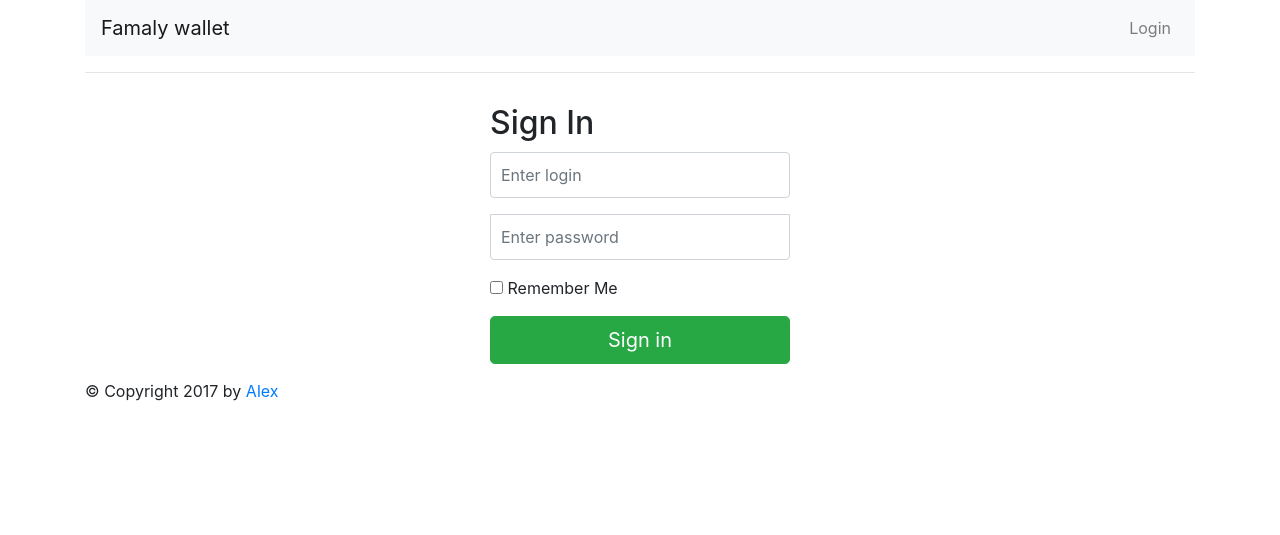
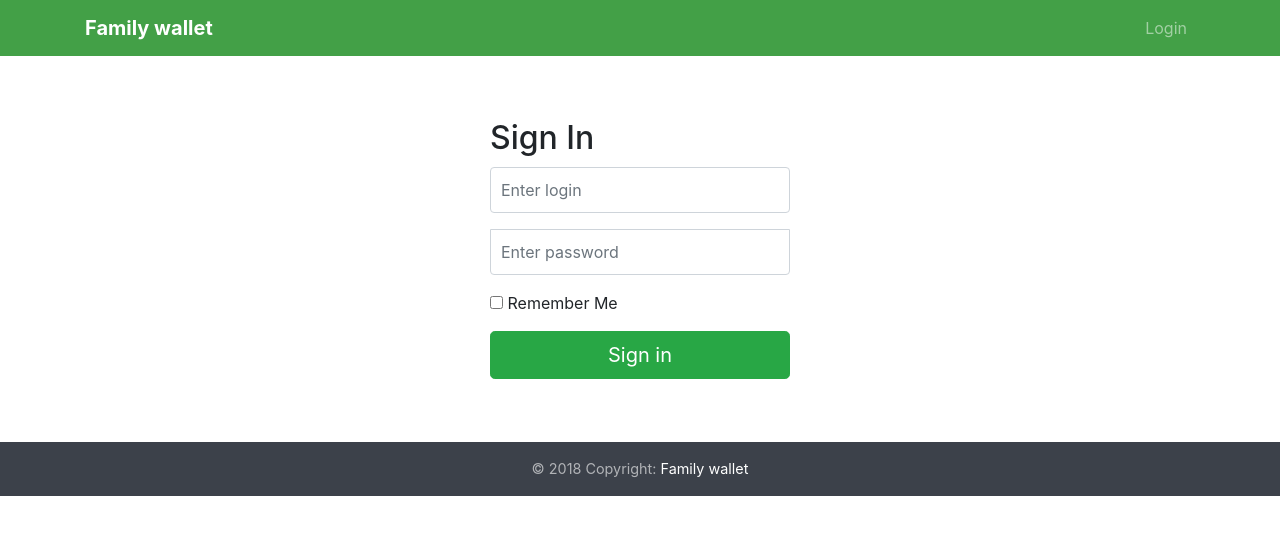
Before and after one commit to Alex0M/fwallet, a Flask app: page /login in a window 1280 px wide. Shown: the top 535 px of the page. Run offline with Flask 2, Linux system fonts and the light colour scheme; some libraries are stand-ins or nearby versions.

Commit message:
[UI] update index page

```diff
--- a/src/app/static/style.css
+++ b/src/app/static/style.css
@@ -1,3 +1,24 @@
+.navbar {
+  z-index: 1;
+  background-color: #43a047;
+}
+.green-color {
+  background-color: #28a745;
+  color: #fff;
+}
+
+.green-lighten-2-color {
+  background-color: #81c784 ;
+}
+
+.green-darken-1-color {
+  background-color: #43a047;
+}
+
+.stylish-color {
+  background-color: #4B515D;
+}
+
 .form-signin {
     max-width: 330px;
     padding: 15px;
@@ -32,3 +53,14 @@
     border-top-left-radius: 0;
     border-top-right-radius: 0;
   }
+
+footer.page-footer .footer-copyright {
+    overflow: hidden;
+    background-color: rgba(0,0,0,.2);
+    color: rgba(255,255,255,.6);
+    font-size: .9rem;
+}
+
+footer.page-footer a {
+  color: #fff;
+}
--- a/src/app/templates/layout.html
+++ b/src/app/templates/layout.html
@@ -13,11 +13,15 @@
 
     </head>
     <body>
+        <header>
+            <nav class="navbar navbar-expand-lg navbar-dark">
                 <div class="container">
-            <nav class="navbar navbar-expand-lg navbar-light bg-light">
-                <a class="navbar-brand mr-0 mr-md-2" href="#">Famaly wallet</a>
+                    <a class="navbar-brand" href="#"><strong>Family wallet</strong></a>
+                    <button class="navbar-toggler" type="button" data-toggle="collapse" data-target="#navbarSupportedContent" aria-controls="navbarSupportedContent" aria-expanded="false" aria-label="Toggle navigation">
+                        <span class="navbar-toggler-icon"></span>
+                    </button>
 
-                <div class="collapse navbar-collapse">
+                    <div class="collapse navbar-collapse" id="navbarSupportedContent">
                         {% if current_user.is_authenticated %}
                         <div class="navbar-nav">
                             <a class="nav-item nav-link " href="/">Home</a>
@@ -32,7 +36,12 @@
                             {% endif %}
                         </div>
                     </div>
+                </div>
             </nav>
+        </header>
+
+        <main id="content" class="mt-5 mb-5" role="main">
+            <div class="container">
                 {% with messages = get_flashed_messages(with_categories=true) %}
                     {% if messages %}
                         <ul>
@@ -42,10 +51,13 @@
                         </ul>
                     {% endif %}
                 {% endwith %}
-            <hr>
                 {% block body %}{% endblock %}
-            <div class="footer">
-                <span> &copy; Copyright 2017 by <a href=#>Alex</a></span>
+            </div>
+        </main>
+
+        <footer class="page-footer stylish-color">
+            <div class="footer-copyright text-center py-3">&copy; 2018 Copyright:
+                        <a href="#">Family wallet</a>
             </div>
         </div>
 
```
Also changed, not shown: src/app/templates/index.html (+4 -4 lines). Lines whose indentation alone changed are shown as unchanged.
